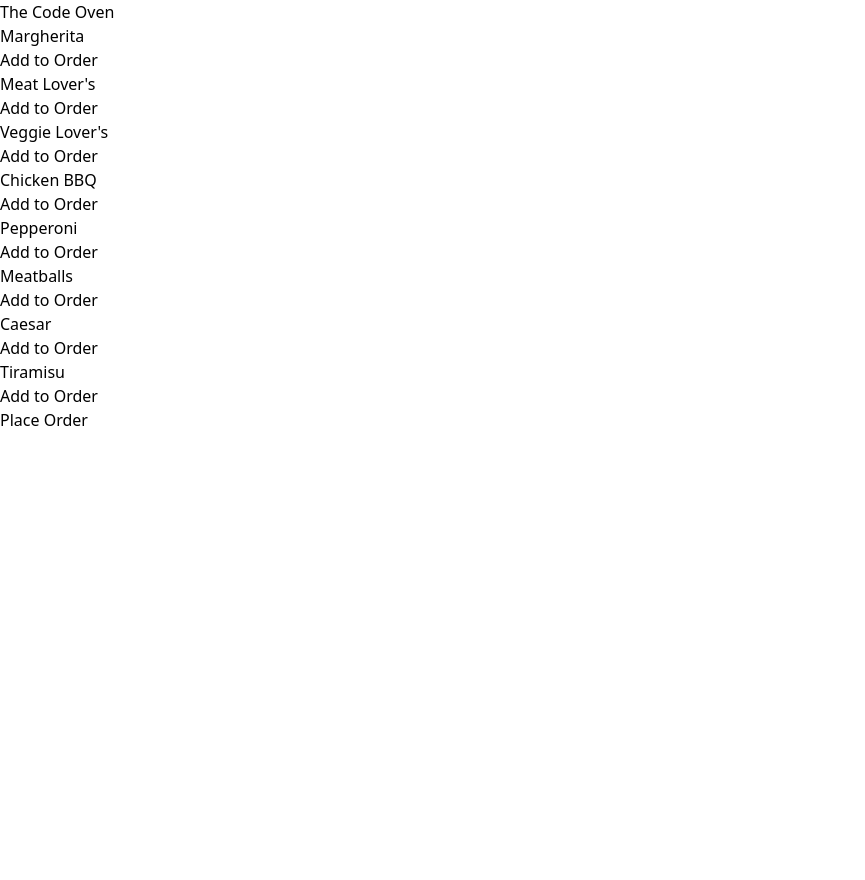
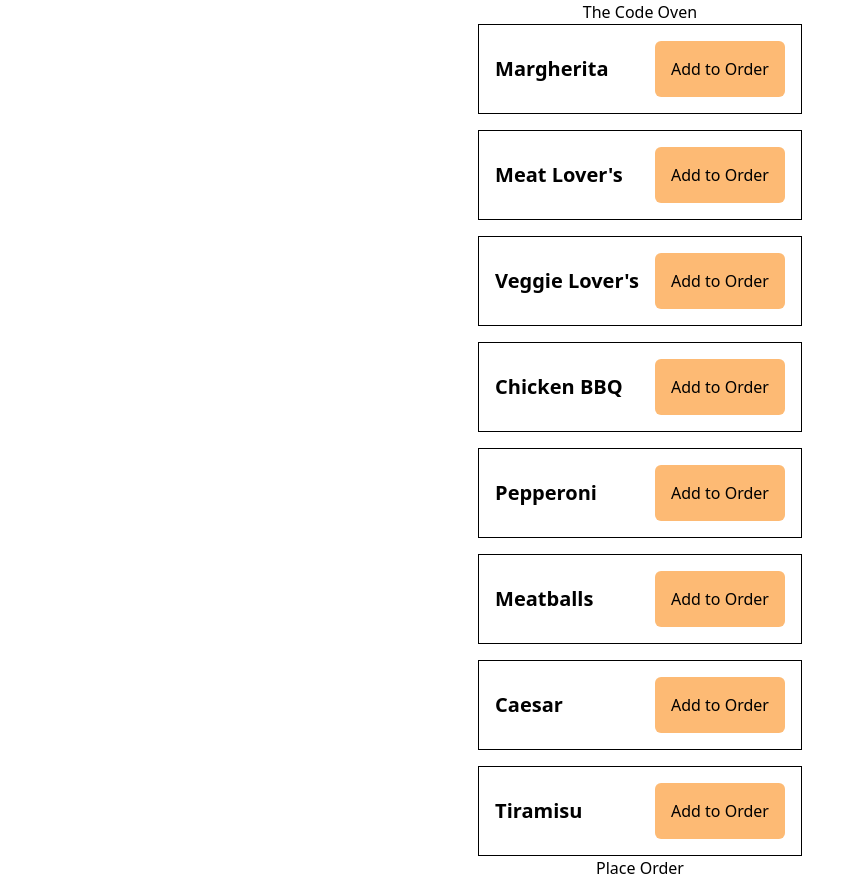
Before and after one commit to farooq-teqniqly/react-anti-patterns, a React (Create React App) app in the folder codeoven/: page / in a window 1280 px wide. Shown: the whole page, without its empty margins (0-865 px from the left). Before the commit the page ends 800 px from the top, so only its background shows below. Built offline with nearby package versions, Linux system fonts and the light colour scheme.

Commit message:
Style menu

```diff
--- a/codeoven/src/App.tsx
+++ b/codeoven/src/App.tsx
@@ -2,8 +2,8 @@
 
 export const App = () => {
   return (
-    <div>
-      <div>
+    <div className="container mx-auto">
+      <div className="flex flex-col items-center justify-center">
         <Outlet></Outlet>
       </div>
     </div>
--- a/codeoven/src/components/MenuList.tsx
+++ b/codeoven/src/components/MenuList.tsx
@@ -6,12 +6,17 @@
 export const MenuList = ({ menuItems, onAddMenuItem }: Props) => {
   return (
     <div data-testid="menuList">
-      <ul>
+      <ul className="space-y-4">
         {menuItems.map((menuItem) => (
           <li key={menuItem}>
-            <div>
-              <p>{menuItem}</p>
-              <button onClick={() => onAddMenuItem(menuItem)}>Add to Order</button>
+            <div className="flex items-center space-x-4 justify-between border border-black p-4">
+              <p className="text-xl font-bold">{menuItem}</p>
+              <button
+                onClick={() => onAddMenuItem(menuItem)}
+                className="bg-orange-300 rounded-md p-4 cursor-pointer hover:bg-orange-500 focus:ring-2"
+              >
+                Add to Order
+              </button>
             </div>
           </li>
         ))}
```
